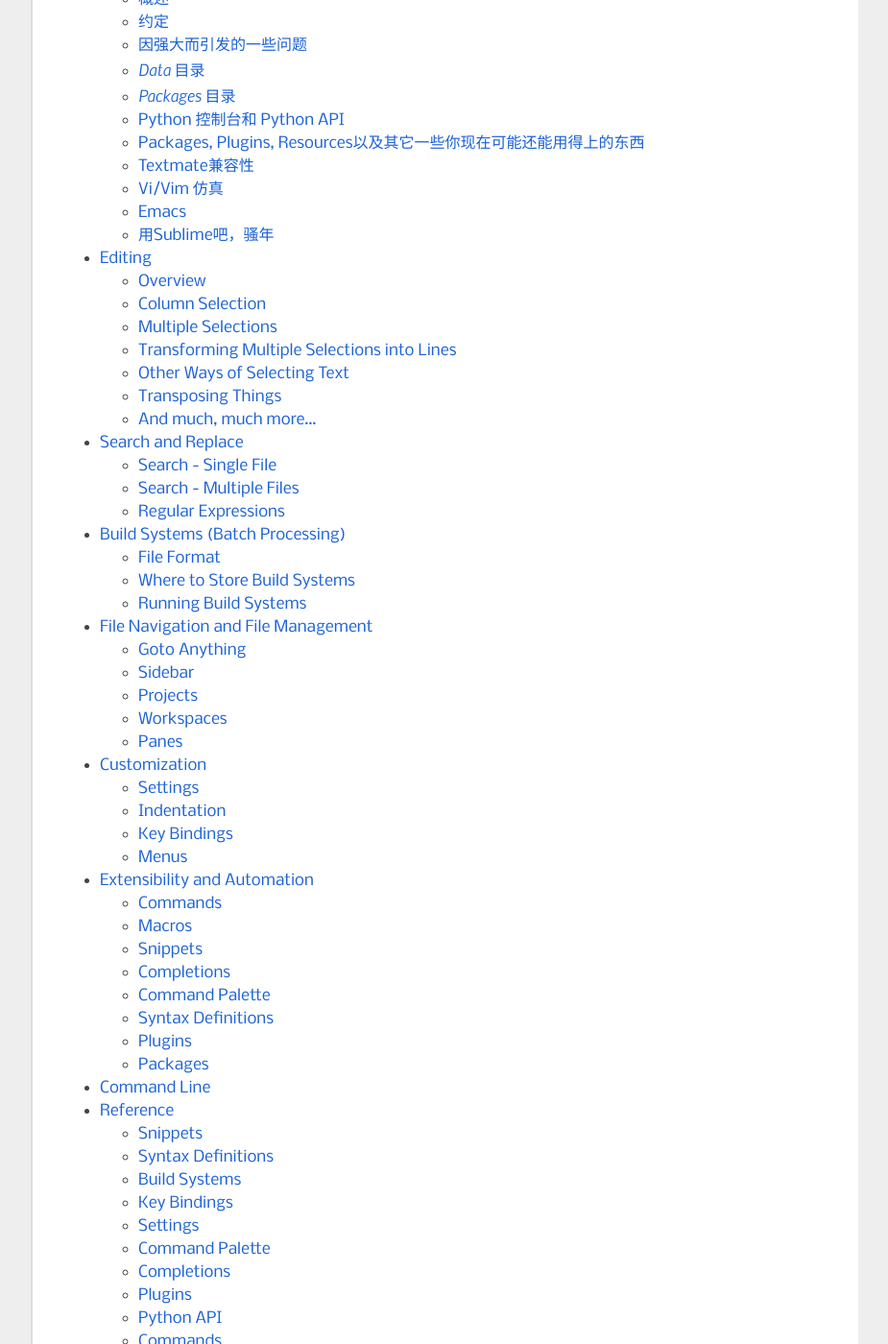
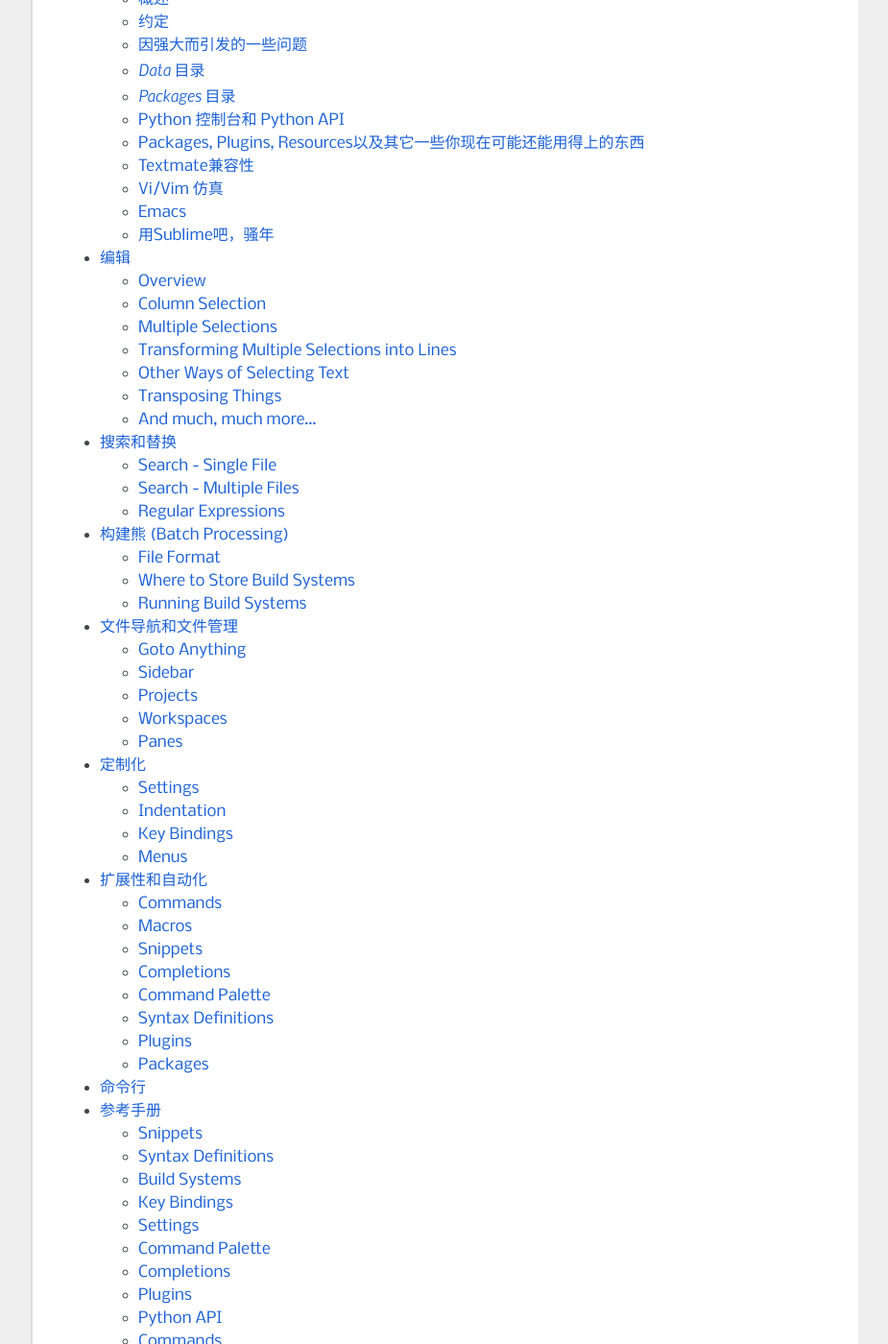
Before and after one commit to flyfire/sublime-undocs-zh, a Sphinx documentation site: the page built from docs/index.rst, in a window 1280 px wide and 1400 px high, scrolled down 408 px. Shown: the whole window at 96% size, without its empty margins (198-1123 px from the left). Built offline with Sphinx 7.4.7, drawn with Linux system fonts in a browser that asks for light colours; some of the changed text lies outside the part shown.

Commit message:
修改目录名称

```diff
--- a/docs/index.rst
+++ b/docs/index.rst
@@ -14,17 +14,17 @@ Sublime Text 3官方文档可以查看 `这里 <http://feliving.github.io/Sublim
    :maxdepth: 2
 
    intro
-   Installation <getting_started/install>
+   安装 <getting_started/install>
    basic_concepts
-   Editing <editing/editing>
-   Search and Replace <search_and_replace/search_and_replace_overview>
-   Build Systems (Batch Processing) <file_processing/build_systems>
-   File Navigation and File Management <file_management/file_management>
-   Customization <customization/customization>
-   Extensibility and Automation <extensibility/extensibility>
-   Command Line <command_line/command_line>
-   Reference <reference/reference>
-   Glossary <glossary/glossary>
+   编辑 <editing/editing>
+   搜索和替换 <search_and_replace/search_and_replace_overview>
+   构建熊 (Batch Processing) <file_processing/build_systems>
+   文件导航和文件管理 <file_management/file_management>
+   定制化 <customization/customization>
+   扩展性和自动化 <extensibility/extensibility>
+   命令行 <command_line/command_line>
+   参考手册 <reference/reference>
+   术语 <glossary/glossary>
 
 .. Indices and tables
 .. ==================
```
